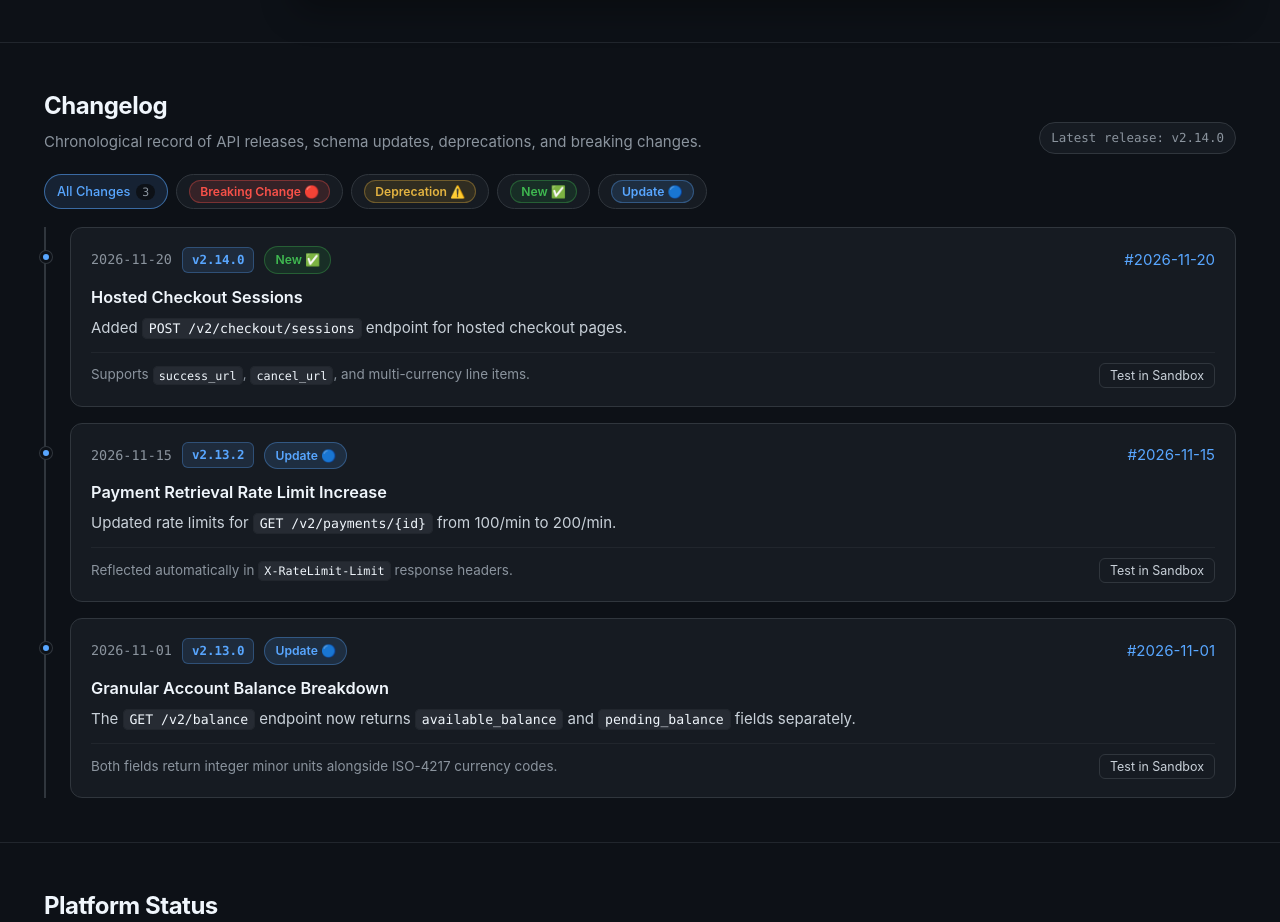
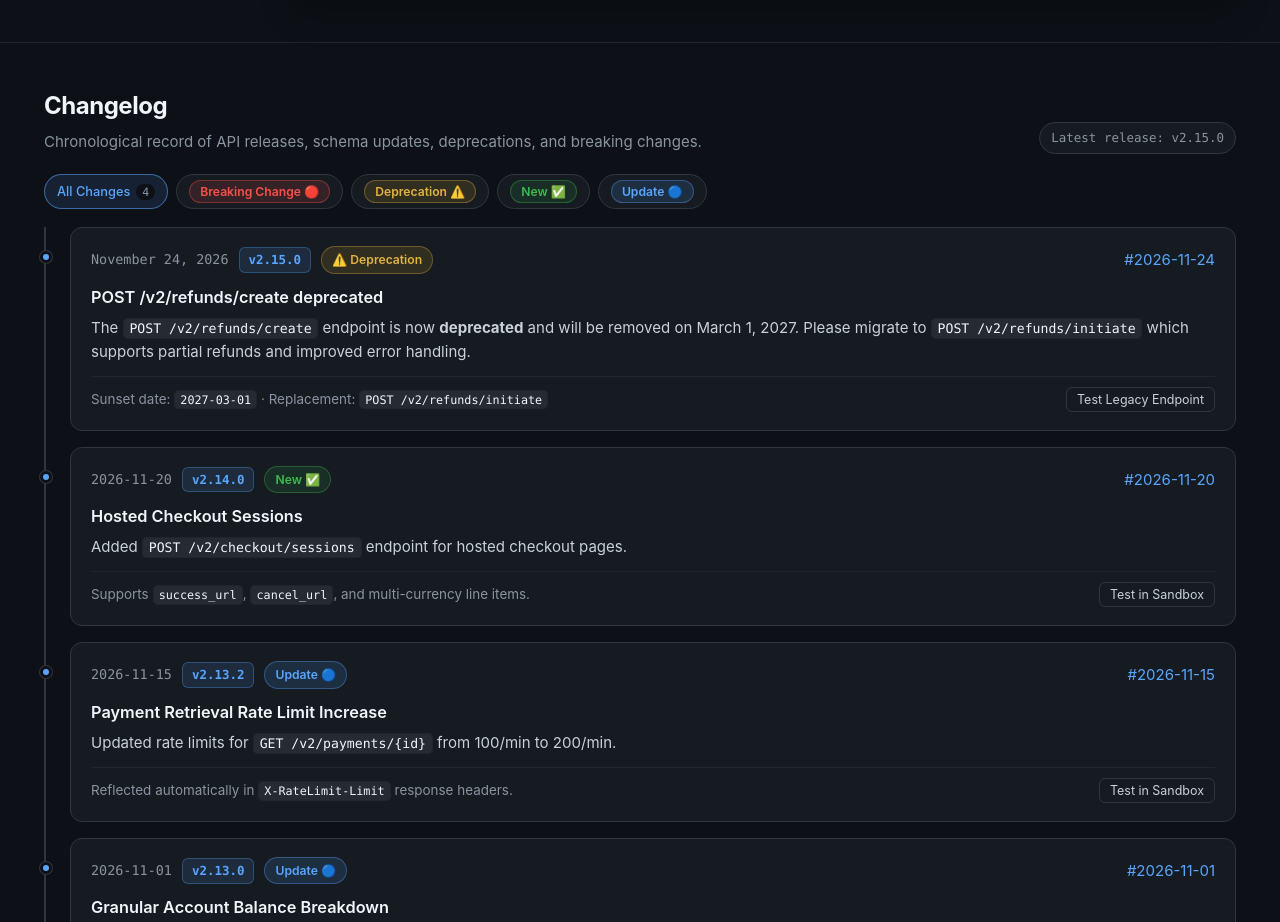
Before and after one commit to Jhoel-Ment/Novapay_docs, a plain HTML site: page index.html in a window 1280 px wide. Shown: the part 2243-3165 px from the top of the page. Drawn offline with Linux system fonts and the light colour scheme.

Commit message:
Add v2.15.0 deprecation entry to changelog

```diff
--- a/index.html
+++ b/index.html
@@ -1581,12 +1581,12 @@ curl https://api.novapay.dev/v2/payments/create \
             <h2 id="changelog-heading">Changelog</h2>
             <p>Chronological record of API releases, schema updates, deprecations, and breaking changes.</p>
           </div>
-          <span class="pill-summary">Latest release: v2.14.0</span>
+          <span class="pill-summary">Latest release: v2.15.0</span>
         </div>
 
         <div class="filter-toolbar">
           <div id="changelog-tag-list" class="badge-legend" role="tablist" aria-label="Filter changelog by change type">
-            <button type="button" class="tag-btn is-active" data-cl-tag="all">All Changes <span class="tag-count">3</span></button>
+            <button type="button" class="tag-btn is-active" data-cl-tag="all">All Changes <span class="tag-count">4</span></button>
             <button type="button" class="tag-btn" data-cl-tag="breaking"><span class="change-badge badge-breaking">Breaking Change 🔴</span></button>
             <button type="button" class="tag-btn" data-cl-tag="deprecation"><span class="change-badge badge-deprecation">Deprecation ⚠️</span></button>
             <button type="button" class="tag-btn" data-cl-tag="new"><span class="change-badge badge-new">New ✅</span></button>
@@ -1595,6 +1595,28 @@ curl https://api.novapay.dev/v2/payments/create \
         </div>
 
         <div class="changelog-timeline">
+          <article class="changelog-entry" id="2026-11-24" data-cl-type="deprecation">
+            <div class="entry-meta">
+              <div class="entry-date-version changelog-date">
+                <time class="entry-date" datetime="2026-11-24">November 24, 2026</time>
+                <span class="entry-version changelog-version">v2.15.0</span>
+                <span class="change-badge badge badge-deprecation">⚠️ Deprecation</span>
+              </div>
+              <a class="entry-anchor" href="#2026-11-24">#2026-11-24</a>
+            </div>
+            <h3 class="entry-title">POST /v2/refunds/create deprecated</h3>
+            <p class="entry-body">
+              The <code>POST /v2/refunds/create</code> endpoint is now <strong>deprecated</strong>
+              and will be removed on March 1, 2027. Please migrate to
+              <code>POST /v2/refunds/initiate</code> which supports partial refunds
+              and improved error handling.
+            </p>
+            <div class="entry-details">
+              <span>Sunset date: <code>2027-03-01</code> · Replacement: <code>POST /v2/refunds/initiate</code></span>
+              <button type="button" class="btn-ghost btn-sm" data-try-endpoint="post-refunds-create">Test Legacy Endpoint</button>
+            </div>
+          </article>
+
           <article id="2026-11-20" class="changelog-entry" data-cl-type="new">
             <div class="entry-meta">
               <div class="entry-date-version">
```
